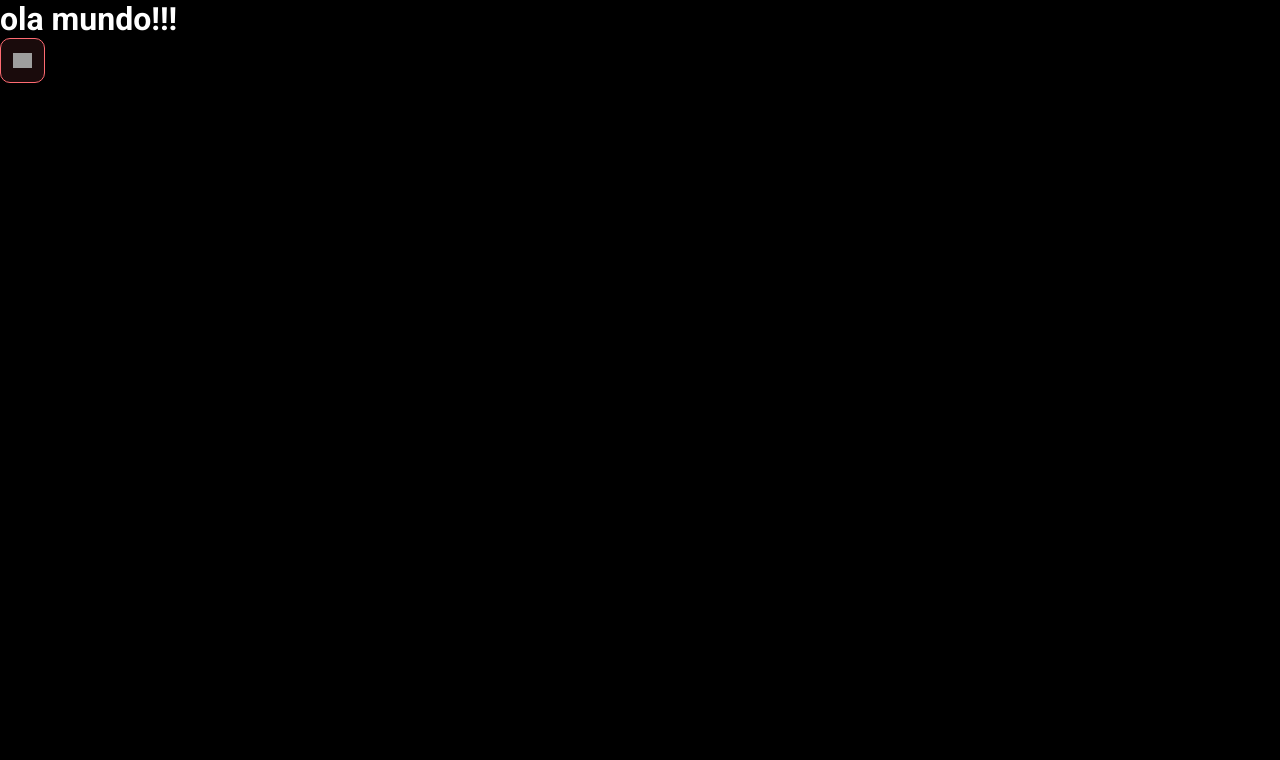
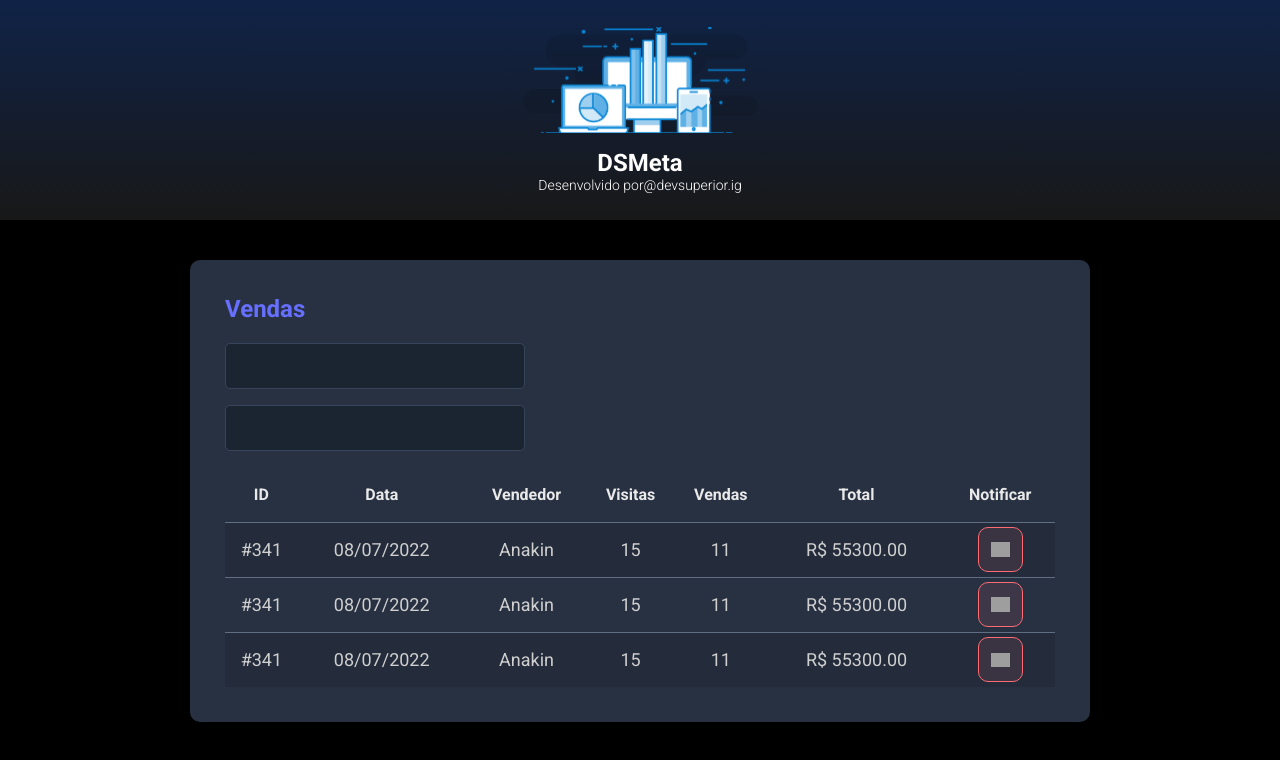
Before and after one commit to abrito10/dsmeta, a React (Vite) app in the folder frontend/: page / in a window 1280 px wide. Shown: the top 760 px of the page. Built offline with nearby package versions, Linux system fonts and the light colour scheme; grey boxes are pictures that could not be loaded.

Commit message:
Other components

```diff
--- a/frontend/src/App.tsx
+++ b/frontend/src/App.tsx
@@ -1,13 +1,18 @@
-import NotificationButton from "./components/NotificationButton"
+import Header from "./components/Header"
+import SalesCard from "./components/SalesCard"
 
 function App() {
 
   return (
     <>
-
-      <h1>ola mundo!!!</h1>
-      <NotificationButton />
-
+      <Header />
+      <main>
+        <section id="sales">
+          <div className="dsmeta-container">
+            <SalesCard/>
+          </div>
+        </section>
+      </main>
     </>
   )
 }
--- /dev/null
+++ b/frontend/src/components/Header/index.tsx
@@ -0,0 +1,22 @@
+import logo from '../../assets/img/logo.svg'
+import './styles.css'
+
+function Header() {
+
+    return (
+
+        <header>
+            <div className="dsmeta-logo-container">
+                <img src={logo} alt="DSMeta" />
+                <h1>DSMeta</h1>
+                <p>
+                    Desenvolvido por
+                    <a href="https://www.instagram.com/devsuperior.ig">@devsuperior.ig</a>
+                </p>
+            </div>
+        </header>
+
+    )
+}
+
+export default Header
--- /dev/null
+++ b/frontend/src/components/Header/styles.css
@@ -0,0 +1,27 @@
+header {
+    background: linear-gradient(180deg, #102347 0%, #181818 100%);
+    height: 220px;
+    display: flex;
+    align-items: center;
+    justify-content: center;
+}
+
+.dsmeta-logo-container {
+    display: flex;
+    flex-direction: column;
+    align-items: center;
+}
+
+.dsmeta-logo-container img {
+    width: 235px;
+}
+
+.dsmeta-logo-container h1 {
+    margin-top: 15px;
+    font-size: 24px;
+}
+
+.dsmeta-logo-container p {
+    font-size: 14px;
+    font-weight: 300;
+}
--- /dev/null
+++ b/frontend/src/components/SalesCard/index.tsx
@@ -0,0 +1,82 @@
+import NotificationButton from '../NotificationButton'
+import './styles.css'
+
+function SalesCard() {
+
+    return (
+        <div className="dsmeta-card">
+            <h2 className="dsmeta-sales-title">Vendas</h2>
+            <div>
+                <div className="dsmeta-form-control-container">
+                    <input className="dsmeta-form-control" type="text" />
+                </div>
+                <div className="dsmeta-form-control-container">
+                    <input className="dsmeta-form-control" type="text" />
+                </div>
+            </div>
+
+            <div>
+                <table className="dsmeta-sales-table">
+                    <thead>
+                        <tr>
+                            <th className="show992">ID</th>
+                            <th className="show576">Data</th>
+                            <th>Vendedor</th>
+                            <th className="show992">Visitas</th>
+                            <th className="show992">Vendas</th>
+                            <th>Total</th>
+                            <th>Notificar</th>
+                        </tr>
+                    </thead>
+                    <tbody>
+                        <tr>
+                            <td className="show992">#341</td>
+                            <td className="show576">08/07/2022</td>
+                            <td>Anakin</td>
+                            <td className="show992">15</td>
+                            <td className="show992">11</td>
+                            <td>R$ 55300.00</td>
+                            <td>
+                                <div className="dsmeta-red-btn-container">
+                                    <NotificationButton />
+                                </div>
+                            </td>
+                        </tr>
+                        <tr>
+                            <td className="show992">#341</td>
+                            <td className="show576">08/07/2022</td>
+                            <td>Anakin</td>
+                            <td className="show992">15</td>
+                            <td className="show992">11</td>
+                            <td>R$ 55300.00</td>
+                            <td>
+                                <div className="dsmeta-red-btn-container">
+                                    <NotificationButton />
+                                </div>
+                            </td>
+                        </tr>
+                        <tr>
+                            <td className="show992">#341</td>
+                            <td className="show576">08/07/2022</td>
+                            <td>Anakin</td>
+                            <td className="show992">15</td>
+                            <td className="show992">11</td>
+                            <td>R$ 55300.00</td>
+                            <td>
+                                <div className="dsmeta-red-btn-container">
+                                    <NotificationButton />
+                                </div>
+                            </td>
+                        </tr>
+                    </tbody>
+
+                </table>
+            </div>
+
+        </div>
+
+
+    )
+}
+
+export default SalesCard
--- /dev/null
+++ b/frontend/src/components/SalesCard/styles.css
@@ -0,0 +1,104 @@
+.dsmeta-card {
+    background-color: #283142;
+    border-radius: 10px;
+    padding: 30px 10px;
+}
+
+.dsmeta-container {
+    width: 100%;
+    max-width: 900px;
+    margin: 0 auto;
+}
+
+#sales {
+    padding: 40px 10px;
+}
+
+.dsmeta-sales-title {
+    color: #676fff;
+    font-size: 24px;
+    margin-bottom: 20px;
+}
+
+.dsmeta-form-control-container {
+    margin-bottom: 16px;
+    max-width: 300px;
+}
+
+.dsmeta-form-control {
+    width: 100%;
+    height: 46px;
+    background-color: #1b2531;
+    border: 1px solid #384459;
+    border-radius: 5px;
+    color: #9aaabe;
+    padding: 0 20px;
+    font-size: 18px;
+}
+
+.dsmeta-sales-table {
+    width: 100%;
+    border-spacing: 0;
+    border-collapse: collapse;
+}
+
+.dsmeta-sales-table thead {
+    height: 55px;
+    font-size: 16px;
+    color: #e9e9e9;
+    font-weight: 700;
+}
+
+.dsmeta-sales-table tbody {
+    font-size: 14px;
+    font-weight: 400;
+    color: #cfcfcf;
+    text-align: center;
+}
+
+.dsmeta-sales-table tbody tr {
+    height: 74px;
+    border-top: 1px solid #5f6e82;
+}
+
+.dsmeta-sales-table tbody tr:hover>td {
+    background-color: #384459;
+}
+
+.dsmeta-sales-table tbody tr:nth-child(odd) {
+    background-color: #242c3b;
+}
+
+.dsmeta-red-btn-container {
+    display: flex;
+    justify-content: center;
+}
+
+.show576 {
+    display: none;
+}
+
+.show992 {
+    display: none;
+}
+
+@media (min-width: 576px) {
+    .show576 {
+        display: table-cell;
+    }
+    .dsmeta-card {
+        padding: 35px;
+    }
+    .dsmeta-sales-table tbody tr {
+        height: 55px;
+    }
+    .dsmeta-sales-table tbody {
+        font-size: 18px;
+    }
+}
+
+@media (min-width: 992px) {
+    .show992 {
+        display: table-cell;
+    }
+}
--- a/frontend/src/index.css
+++ b/frontend/src/index.css
@@ -1,5 +1,4 @@
 @import url("https://fonts.googleapis.com/css2?family=Roboto:wght@300;400;700&display=swap");
-
 * {
     font-family: "Roboto", sans-serif;
     box-sizing: border-box;
@@ -20,40 +19,6 @@
     text-decoration: none;
 }
 
-header {
-  background: linear-gradient(180deg, #102347 0%, #181818 100%);
-  height: 220px;
-  display: flex;
-  align-items: center;
-  justify-content: center;
-}
-
-.dsmeta-logo-container {
-  display: flex;
-  flex-direction: column;
-  align-items: center;
-}
-
-.dsmeta-logo-container img {
-  width: 235px;
-}
-
-.dsmeta-logo-container h1 {
-  margin-top: 15px;
-  font-size: 24px;
-}
-
-.dsmeta-logo-container p {
-  font-size: 14px;
-  font-weight: 300;
-}
-
-.dsmeta-card {
-  background-color: #283142;
-  border-radius: 10px;
-  padding: 30px 10px;
-}
-
 .dsmeta-container {
     width: 100%;
     max-width: 900px;
@@ -63,95 +28,3 @@
 #sales {
     padding: 40px 10px;
 }
-
-.dsmeta-sales-title {
-  color: #676fff;
-  font-size: 24px;
-  margin-bottom: 20px;
-}
-
-.dsmeta-form-control-container {
-  margin-bottom: 16px;
-  max-width: 300px;
-}
-
-.dsmeta-form-control {
-  width: 100%;
-  height: 46px;
-  background-color: #1b2531;
-  border: 1px solid #384459;
-  border-radius: 5px;
-  color: #9aaabe;
-  padding: 0 20px;
-  font-size: 18px;
-}
-
-.dsmeta-sales-table {
-  width: 100%;
-  border-spacing: 0;
-  border-collapse: collapse;
-}
-
-.dsmeta-sales-table thead {
-  height: 55px;
-  font-size: 16px;
-  color: #e9e9e9;
-  font-weight: 700;
-}
-
-.dsmeta-sales-table tbody {
-  font-size: 14px;
-  font-weight: 400;
-  color: #cfcfcf;
-  text-align: center;
-}
-
-.dsmeta-sales-table tbody tr {
-  height: 74px;
-  border-top: 1px solid #5f6e82;
-}
-
-.dsmeta-sales-table tbody tr:hover > td {
-  background-color: #384459;
-}
-
-.dsmeta-sales-table tbody tr:nth-child(odd) {
-  background-color: #242c3b;
-}
-
-.dsmeta-red-btn-container {
-    display: flex;
-    justify-content: center;
-}
-
-.show576 {
-    display: none;
-}
-
-.show992 {
-    display: none;
-}
-
-@media (min-width: 576px) {
-    .show576 {
-        display: table-cell;
-    }
-
-    .dsmeta-card {
-        padding: 35px;
-    }
-
-    .dsmeta-sales-table tbody tr {
-        height: 55px;
-    }
-
-    .dsmeta-sales-table tbody {
-        font-size: 18px;
-    }
-}
-
-@media (min-width: 992px) {
-    .show992 {
-        display: table-cell;
-    }
-}
```
Also changed, not shown: frontend/src/assets/img/logo.svg (added). Lines whose indentation alone changed are shown as unchanged.
